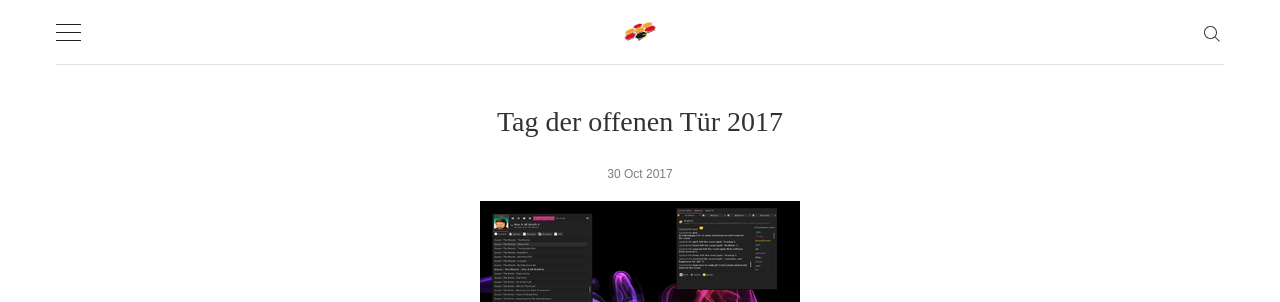
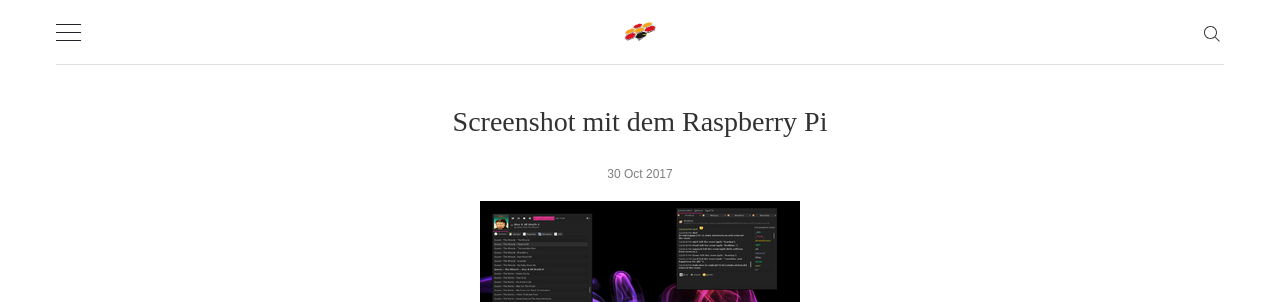
Before and after one commit to joergre/fachinformatiker-forum, a Jekyll site: the page built from _posts/2017-10-30-Screenshot_Raspberry_Pi.md, in a window 1280 px wide. Shown: the top 302 px of the page. Built offline with Jekyll 4.4.1, drawn with Linux system fonts in a browser that asks for light colours; some web fonts are replaced; comment, search, counter and statistics services are not loaded.

Commit message:
Update 2017-10-30-Screenshot_Raspberry_Pi.md

```diff
--- a/_posts/2017-10-30-Screenshot_Raspberry_Pi.md
+++ b/_posts/2017-10-30-Screenshot_Raspberry_Pi.md
@@ -1,6 +1,6 @@
 ---
 layout: post
-title: Tag der offenen Tür 2017
+title: Screenshot mit dem Raspberry Pi
 featured: true
 author: joerg_reuter
 tags: [tips, raspberry, screenshot]
```
